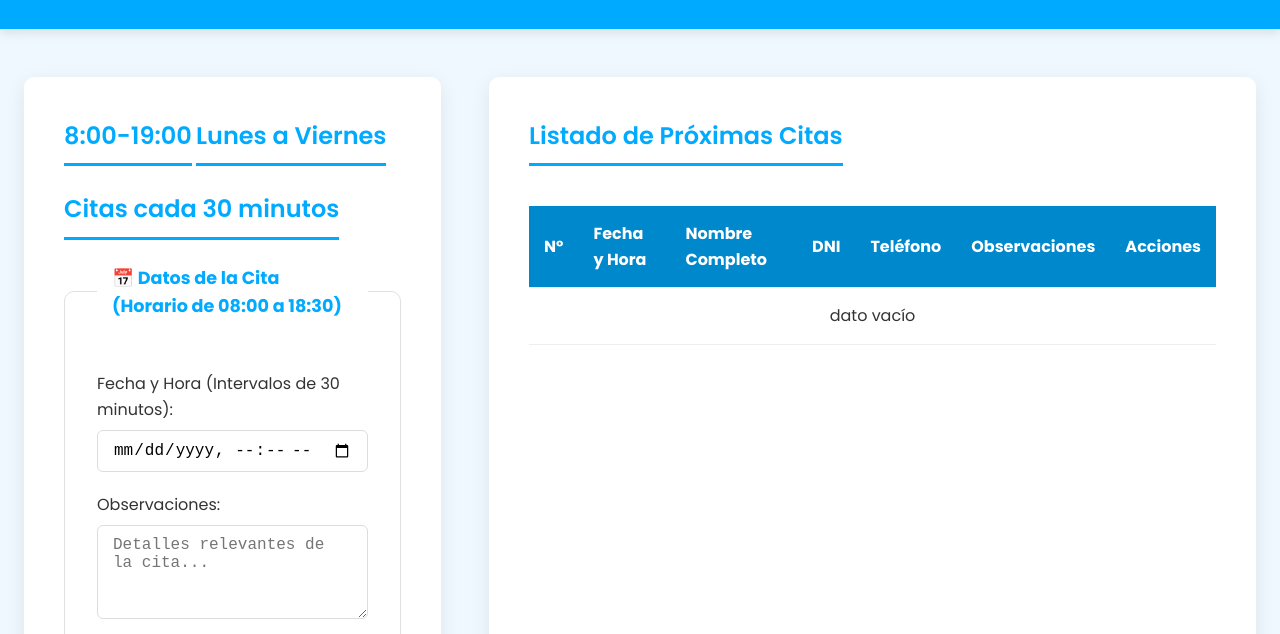
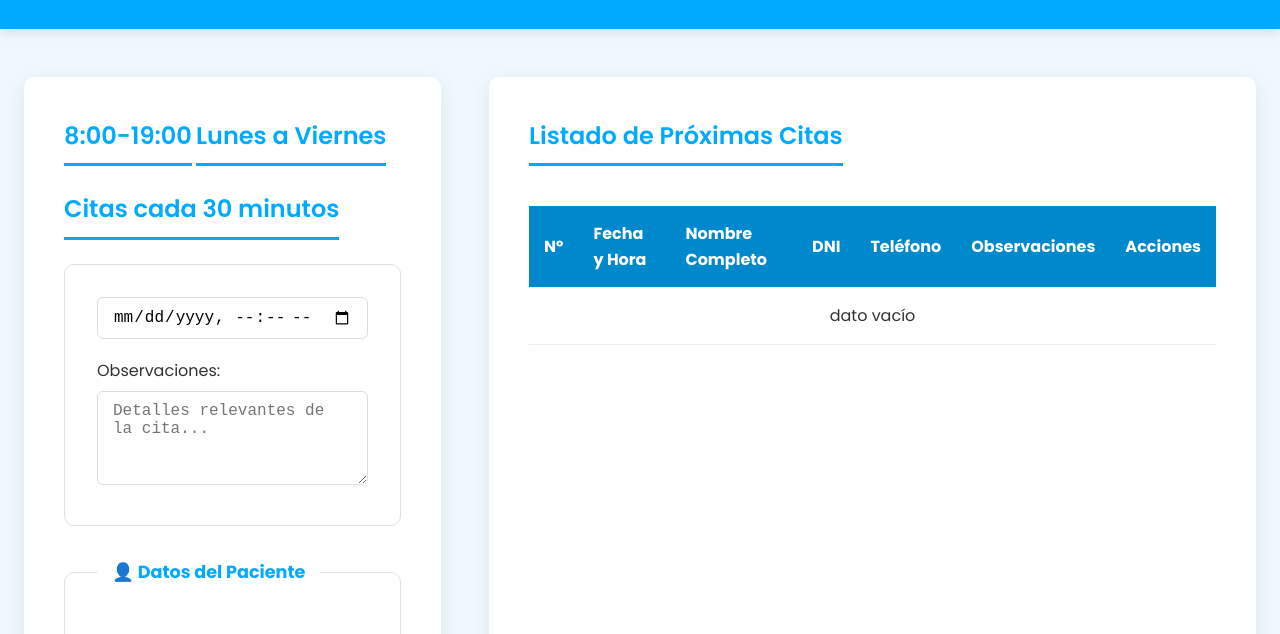
Before and after one commit to sebascf24/DavanteDent-Utrera, a plain HTML site: page dentalmedac/index.html in a window 1280 px wide. Shown: the part 157-791 px from the top of the page. Drawn offline with Linux system fonts and the light colour scheme.

```diff
--- a/dentalmedac/index.html
+++ b/dentalmedac/index.html
@@ -252,8 +252,8 @@
                 <input type="hidden" id="citaId" name="citaId" value="">
 
                 <fieldset>
-                    <legend>📅 Datos de la Cita (Horario de 08:00 a 18:30)</legend>
-                    <label for="fechaCita">Fecha y Hora (Intervalos de 30 minutos):</label>
+
+
                     <input
                         type="datetime-local"
                         id="fechaCita"
```
